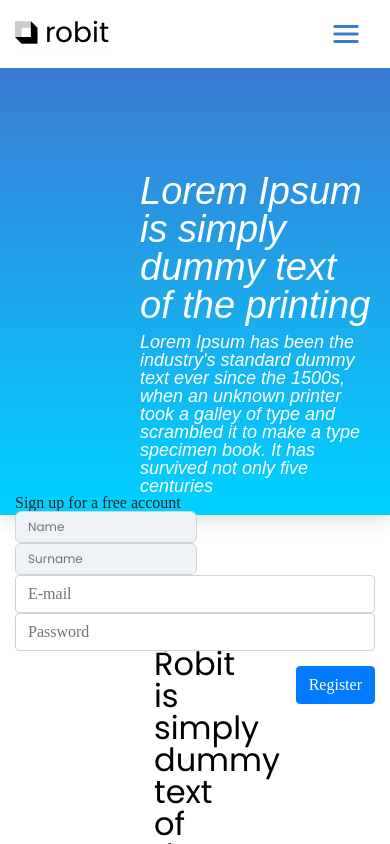
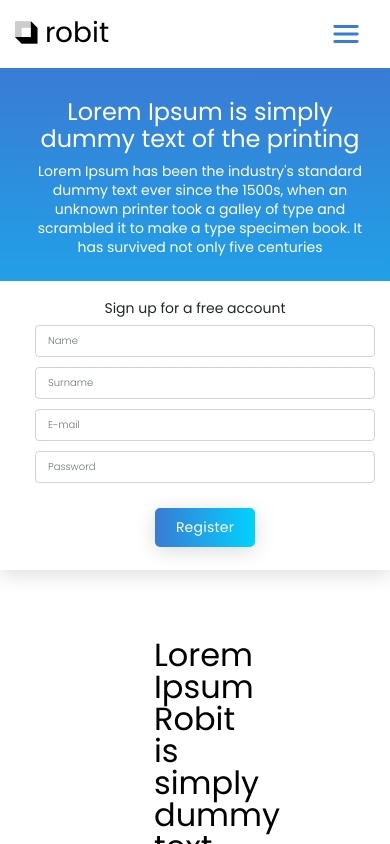
Before and after one commit to sametyagmur/robit_challenge, a React (Create React App) app: page / in a window 390 px wide. Shown: the top 844 px of the page. Built offline with nearby package versions, Linux system fonts and the light colour scheme.

Commit message:
banner area completed

```diff
--- a/src/components/Banner/Banner.css
+++ b/src/components/Banner/Banner.css
@@ -1,40 +1,327 @@
 .banner-area{
     background:linear-gradient(to bottom,#3A7BD5,#00D2FF);
-    height:447px;
     box-shadow: 0px 4px 20px rgba(0,0,0,0.14);
 }
 .banner-text{
     color: #ffffff;
     letter-spacing: 0;
-    padding-left: 140px;
-    font-family: 'Andika New Basic', sans-serif;
-
-    font-weight: 300;
-    font-style: italic;
+    font-family: 'Poppins', sans-serif;
+    font-weight: 400;
 }
 
 .banner-text .banner-heading{
     font-size: 38px;
-    margin:104px 0px 9px 0px;
-}
-.banner-text .banner-heading h2{
-    margin:0;
-    padding: 0;
-}
-.main-bottom span{
-    font-family: Poppins-SemiBoldItalic;
+    padding-left: 137px;
+    line-height: 57px;
+    margin-top: 104px;
 }
 
 .banner-text .banner-parag {
     font-size: 18px;
+    line-height: 27px;
+    margin-bottom: 128px;
+    padding-left: 140px;
 }
 
-.form-inline .form-control{
-width: 182px;
-height: 32px;
-border-radius: 6px;
-background-color: #EFF3F6;
-font-family: 'Poppins', sans-serif;
-font-size: 12px;
-color: #555556;
+.banner-form-area{
+    background-color: #ffffff;
+    margin: 68px 0 67px 71px;
+    max-width: 482px;
 }
+
+.banner-form-area p{
+    font-size: 18px;
+    font-family: 'Poppins', sans-serif;
+    font-weight: 400;
+    padding: 40px 0 26px 50px;
+}
+
+.banner-form{
+    padding-left: 50px;
+}
+
+.banner-form .form-control{
+    font-size: 12px;
+    color: #555556;
+    font-family: 'Poppins', sans-serif;
+    font-weight: 300;
+    margin-bottom: 17.7px;
+}
+.banner-input-1{
+    margin-right: 16.9px;
+}
+.banner-form .form-inline .form-control{
+    width: 182px;
+    height: 32px;
+}
+.banner-form .form-horizontal .form-control{
+    width: 382px;
+    height: 32px;
+}
+.banner-form-area .register-btn{
+    padding-bottom: 43px;
+    padding-left: 0;
+}
+
+.banner-form-area .register-btn .btn{
+    background: linear-gradient(to right,#3A7BD5,#00D2FF );
+    border: none;
+    border-radius: 5px;
+    width: 100px;
+    height: 39px;
+    color: #ffffff;
+    font-size: 14px;
+    letter-spacing: 0.23px;
+    font-family: 'Poppins', sans-serif;
+    box-shadow: 0 4px 20px 0 rgba(0,0,0,0.14);
+}
+
+@media only screen and (max-width:575px) {
+
+    .banner-text .banner-heading{
+        font-size: 24px;
+        padding-left: 10px;
+        padding-bottom: 10px;
+        line-height: 27px;
+        margin-top: 30px;
+        text-align: center;
+    }
+
+    .banner-text .banner-parag {
+        font-size: 14px;
+        line-height: 19px;
+        margin-bottom: 24px;
+        padding-left: 10px;
+        text-align: center;
+    }
+
+    .banner-form-area{
+        margin: 0;
+        width: 100%;
+        margin:0 auto;
+    }
+
+    .banner-form-area p{
+        font-size: 14px;
+        padding: 20px 0 10px 0;
+        text-align: center;
+    }
+
+    .banner-form{
+        padding-left: 20px;
+    }
+
+    .banner-form .form-control{
+        font-size: 10px;
+        margin-bottom: 10px;
+    }
+    .banner-input-1{
+        margin-right: 0;
+    }
+    .banner-form .form-inline .form-control{
+        width: 100%;
+    }
+    .banner-form .form-horizontal .form-control{
+        width: 100%;
+    }
+    .banner-form-area .register-btn{
+        padding-bottom: 23px;
+        text-align: center;
+    }
+}
+
+@media only screen and (min-width:576px) and (max-width:767px){
+    .banner-text .banner-heading{
+        font-size: 26px;
+        padding-left: 0;
+        padding-right: 0;
+        padding-bottom: 0;
+        line-height: 27px;
+        text-align: center;
+        width: 70%;
+        margin:30px auto;
+    }
+
+    .banner-text .banner-parag {
+        font-size: 16px;
+        line-height: 19px;
+        margin-bottom: 24px;
+        padding-left: 10px;
+        text-align: center;
+    }
+
+    .banner-form-area{
+        margin: 0;
+        width: 100%;
+        margin:0 auto;
+    }
+
+    .banner-form-area p{
+        font-size: 16px;
+        padding: 20px 0 10px 0;
+        text-align: center;
+    }
+
+    .banner-form{
+        padding-left: 0px;
+    }
+
+    .banner-form .form-control{
+        font-size: 10px;
+        margin-bottom: 10px;
+    }
+    .banner-input-1{
+        margin-right: 0;
+    }
+    .banner-form .form-inline .form-control{
+        width: 100%;
+    }
+    .banner-form .form-horizontal .form-control{
+        width: 100%;
+    }
+    .banner-form-area .register-btn{
+        padding-bottom: 23px;
+        text-align: center;
+    }
+}
+
+@media only screen and (min-width:768px) and (max-width:991px){
+    .banner-text .banner-heading{
+        font-size: 28px;
+        padding-left: 0;
+        padding-right: 0;
+        padding-bottom: 0;
+        line-height: 29px;
+        text-align: center;
+        width: 80%;
+        margin:30px auto;
+    }
+
+    .banner-text .banner-parag {
+        font-size: 16px;
+        line-height: 19px;
+        margin-bottom: 24px;
+        padding-left: 10px;
+        text-align: center;
+    }
+
+    .banner-form-area{
+        width: 100%;
+        margin:20px auto;
+    }
+
+    .banner-form-area p{
+        font-size: 16px;
+        padding: 20px 0 10px 0;
+        text-align: center;
+    }
+
+    .banner-form{
+        padding-left: 0px;
+    }
+
+    .banner-form .form-control{
+        font-size: 12px;
+        margin-bottom: 12px;
+    }
+    .banner-input-1{
+        margin-right: 0;
+    }
+    .banner-form .form-inline .form-control{
+        width: 100%;
+    }
+    .banner-form .form-horizontal .form-control{
+        width: 100%;
+    }
+    .banner-form-area .register-btn{
+        padding-bottom: 25px;
+        text-align: center;
+    }
+}
+
+@media only screen and (min-width:992px) and (max-width:1199px){
+    .banner-text .banner-heading{
+        font-size: 34px;
+        padding-left: 87px;
+        line-height: 37px;
+        margin-top: 74px;
+    }
+
+    .banner-text .banner-parag {
+        font-size: 18px;
+        line-height: 24px;
+        margin-top: 20px;
+        margin-bottom: 78px;
+        padding-left: 85px;
+    }
+
+    .banner-form-area{
+        margin: 68px 0 67px 20px;
+        max-width: 410px;
+    }
+
+    .banner-form-area p{
+        font-size: 18px;
+        font-family: 'Poppins', sans-serif;
+        font-weight: 400;
+        padding: 40px 0 26px 50px;
+    }
+
+    .banner-form{
+        padding-left: 30px;
+    }
+
+    .banner-form .form-control{
+        margin-bottom: 15.7px;
+    }
+    .banner-input-1{
+        margin-right: 14.9px;
+    }
+    .banner-form .form-inline .form-control{
+        width: 152px;
+        height: 32px;
+    }
+    .banner-form .form-horizontal .form-control{
+        width: 320px;
+        height: 32px;
+    }
+    .banner-form-area .register-btn{
+        padding-bottom: 43px;
+        padding-left: 0;
+    }
+
+    .banner-form-area .register-btn .btn{
+        width: 90px;
+    }
+}
+
+@media only screen and (min-width:1200px) and (max-width:1365px){
+
+    .banner-text .banner-heading{
+        font-size: 38px;
+        padding-left: 117px;
+        margin-top: 94px;
+    }
+
+    .banner-text .banner-parag {
+        margin-bottom: 108px;
+        padding-left: 120px;
+    }
+
+    .banner-form-area{
+        margin: 68px 0 107px 71px;
+        max-width: 482px;
+    }
+
+    .banner-form-area p{
+        font-size: 18px;
+        font-family: 'Poppins', sans-serif;
+        font-weight: 400;
+        padding: 40px 0 26px 40px;
+    }
+
+    .banner-form{
+        padding-left: 40px;
+    }
+
+}
--- a/src/components/Banner/Banner.js
+++ b/src/components/Banner/Banner.js
@@ -6,7 +6,7 @@ class Banner extends Component{
         return(
 <div className="banner-area container-fluid">
 <div className="row">
-    <div className="banner-text col">
+    <div className="banner-text col-lg-6 col-md-6">
         <div className="banner-heading">
 <h2>Lorem Ipsum is simply dummy text of the printing </h2>
 </div>
@@ -14,16 +14,16 @@ class Banner extends Component{
 <p>Lorem Ipsum has been the industry's standard dummy text ever since the 1500s, when an unknown printer took a galley of type and scrambled it to make a type specimen book. It has survived not only five centuries</p>
 </div>
     </div>
-    <div className="banner-form col">
+    <div className="banner-form-area col-lg-6 col-md-6">
+    <p>Sign up for a free account</p>
         <form className="banner-form">
-            <p>Sign up for a free account</p>
             <div className="form-inline">
-<input type="text" className="form-control" placeholder="Name" />
-<input type="text" className="form-control" placeholder="Surname" />
+                  <input type="text" className="banner-input-1 form-control" placeholder="Name" />
+                  <input type="text" className="banner-input-2 form-control" placeholder="Surname" />
             </div>
             <div className="form-horizontal">
-            <input type="email" className="form-control" placeholder="E-mail" />
-<input type="password" className="form-control" placeholder="Password" />
+                  <input type="email" className="form-control" placeholder="E-mail" />
+                  <input type="password" className="form-control" placeholder="Password" />
             </div>
             <div className="register-btn">
                 <button className="btn btn-primary" type="submit">
--- a/src/components/Navbar/Navbar.css
+++ b/src/components/Navbar/Navbar.css
@@ -192,13 +192,13 @@
     }
 }
 
-@media only screen and (min-width:1200px) and (max-width:1439px){
+@media only screen and (min-width:1200px) and (max-width:1365px){
     .navbar{
-        padding-left: 135px;
+        padding-left: 80px;
     }
 
     .navbar-brand{
-        padding-right: 70px;
+        padding-right: 50px;
     }
 
     .navbar-form .input-group .form-control{
@@ -207,7 +207,7 @@
     }
 
     .register-btn{
-        padding-right: 120px;
+        padding-right: 80px;
         padding-left: 15px;
     }
 
```
Also changed, not shown: 1 other file (tests, documents, lock files or other folders).
